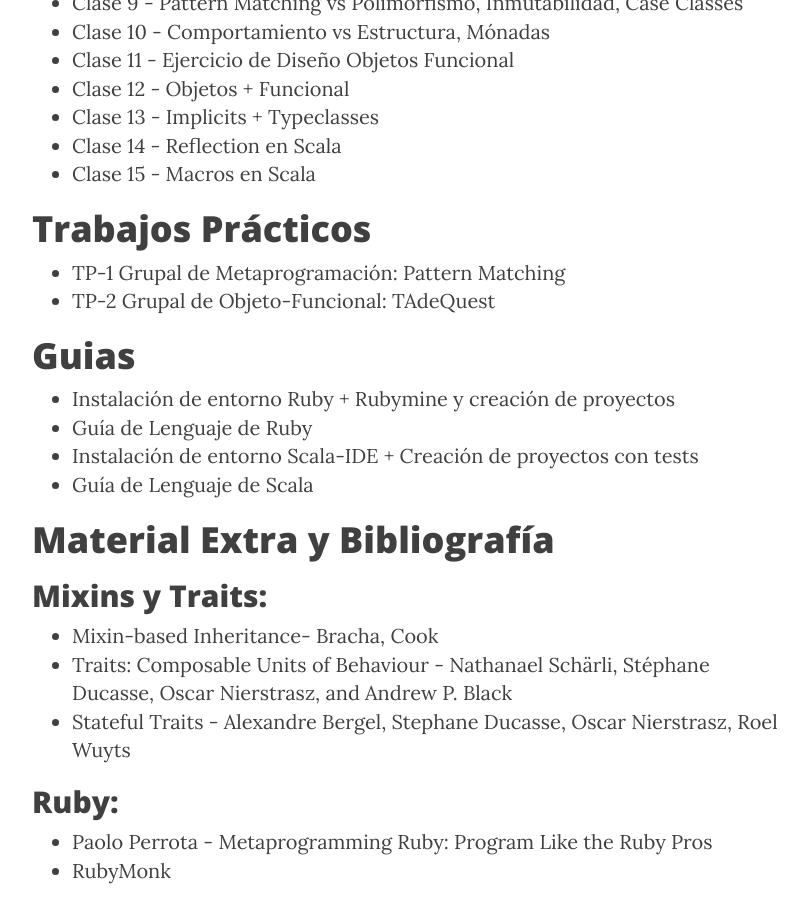
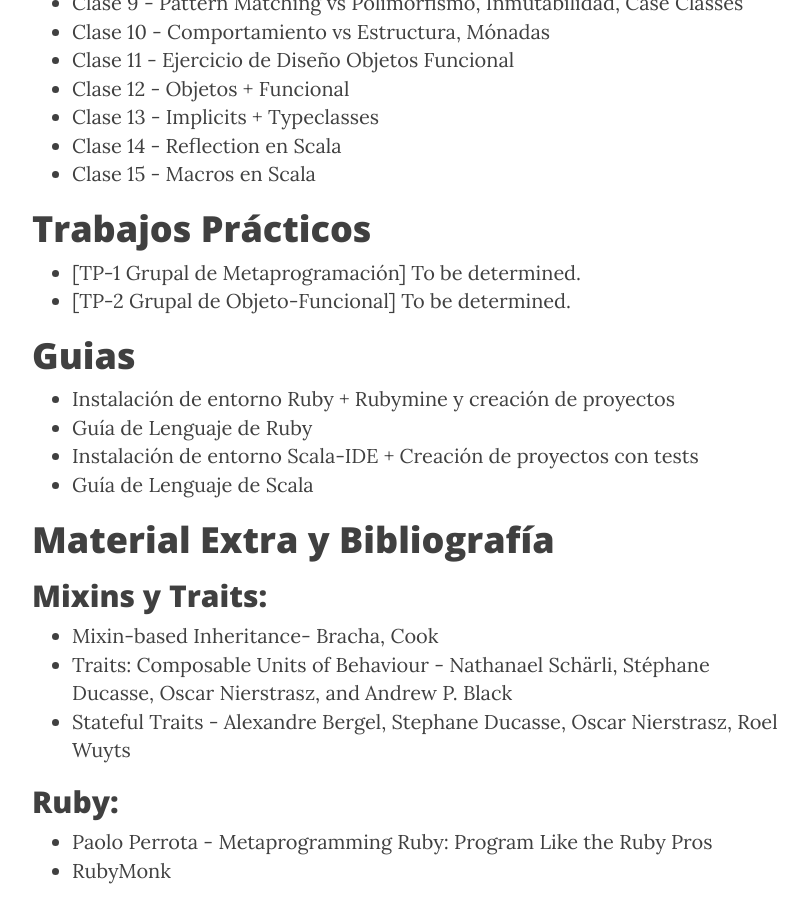
Before and after one commit to tadp-utn-frba/tadp-utn-frba.github.io, a Jekyll site: the page built from material.md, in a window 1280 px wide and 900 px high, scrolled down 781 px. Shown: the whole window, without its empty margins (233-1040 px from the left). Built offline with Jekyll 4.4.1, drawn with Linux system fonts in a browser that asks for light colours; nearby versions of some CDN libraries.

Commit message:
Removing links to previous TPs

```diff
--- a/material.md
+++ b/material.md
@@ -23,8 +23,8 @@
 * [Clase 15 - Macros en Scala](/scripts/clase_15/)
 
 # Trabajos Prácticos
-* [TP-1 Grupal de Metaprogramación: Pattern Matching](https://docs.google.com/document/d/1PTUz1gFQ5L20SCteoBOIk9uOAPM_pWfyuJonsCAUsSQ/edit?usp=sharing)
-* [TP-2 Grupal de Objeto-Funcional: TAdeQuest](https://docs.google.com/document/d/1eKBYTUgI7W3YH97ZXMrNz6IUijBY1emXscYPLuea22Y)
+* [TP-1 Grupal de Metaprogramación] To be determined.
+* [TP-2 Grupal de Objeto-Funcional] To be determined.
 
 # Guias
 
```
